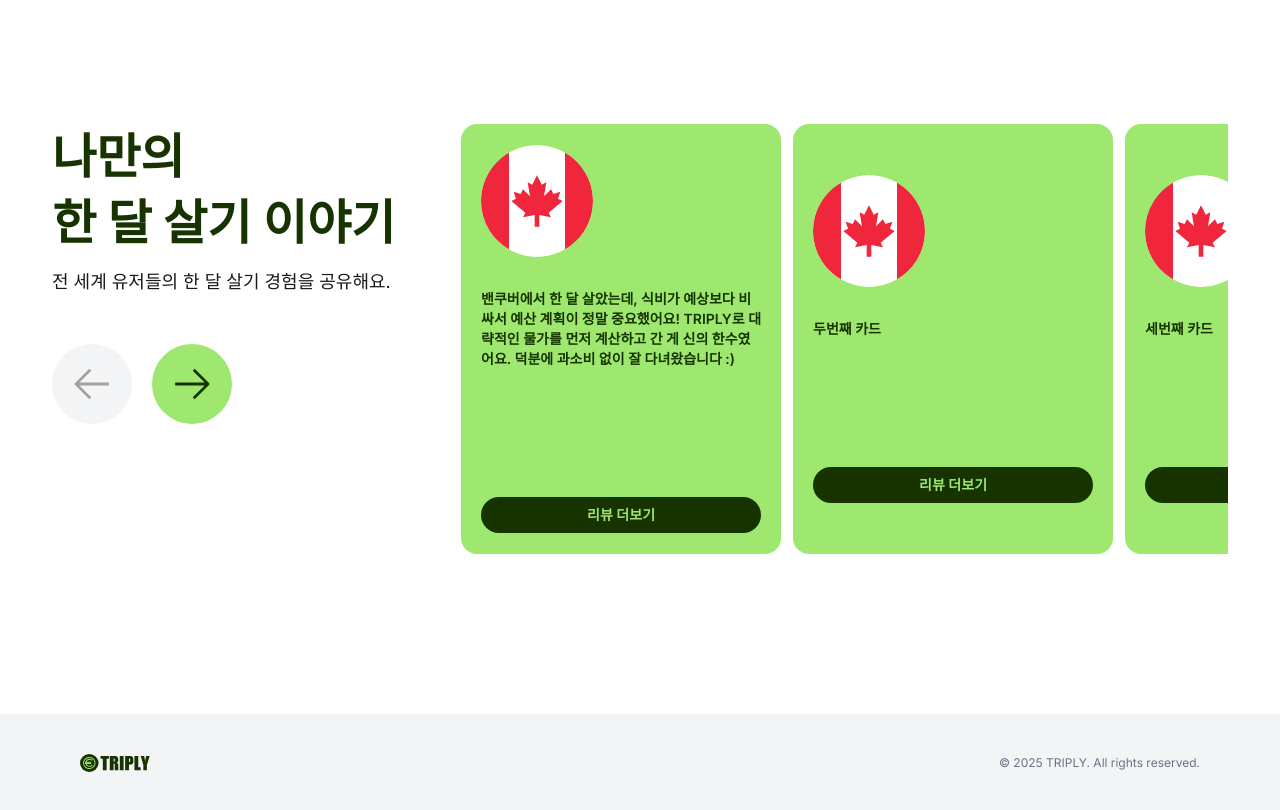
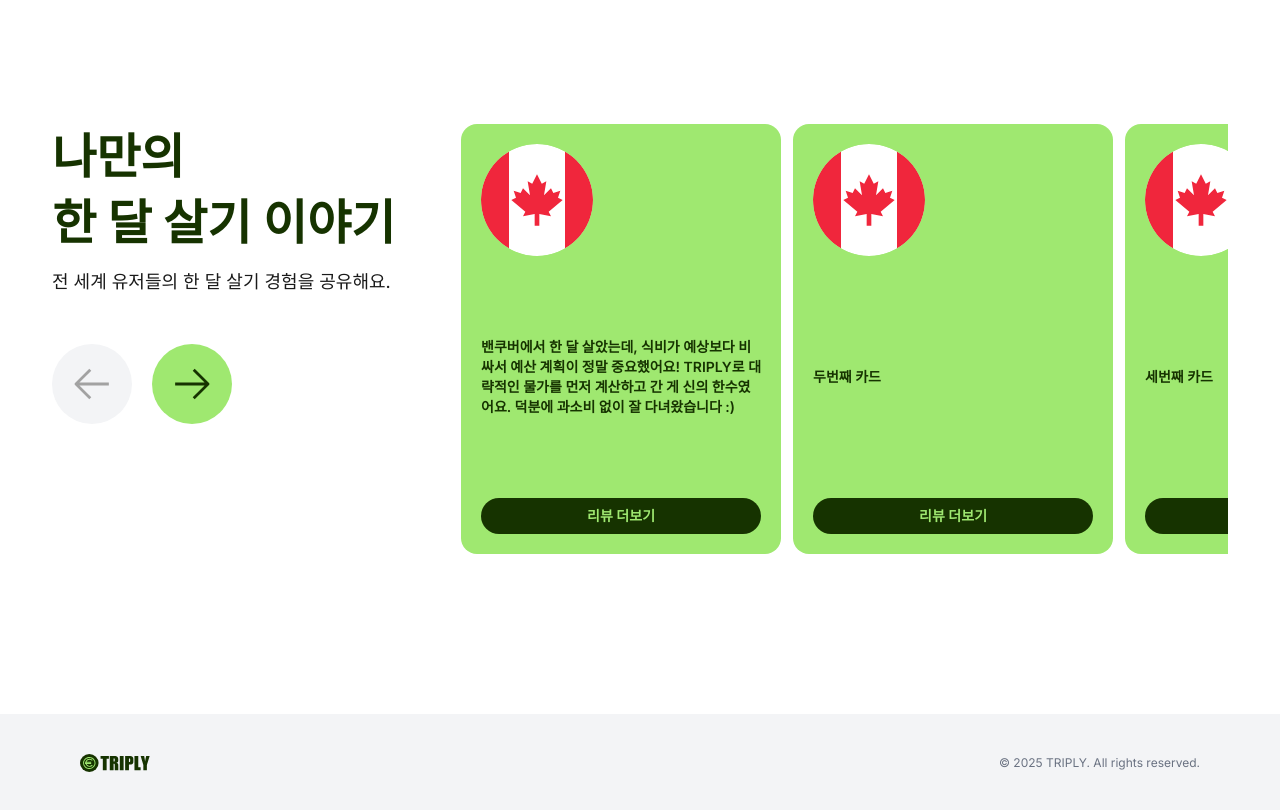
Before and after one commit to jiwoothedev/triply, a Next.js app: page / in a window 1280 px wide. Shown: the part 2640-3450 px from the top of the page. Built offline with nearby package versions, Linux system fonts and the light colour scheme.

Commit message:
style: MainCommunityCard 레이아웃 수정

```diff
--- a/src/components/main/MainCommunityCard.tsx
+++ b/src/components/main/MainCommunityCard.tsx
@@ -7,11 +7,16 @@ interface MainCommunityCardProps {
 
 export default function MainCommunityCard({ content }: MainCommunityCardProps) {
   return (
-    <div className="w-[320px] h-[430px] rounded-2xl p-5 bg-primary flex flex-col justify-center">
+    <div className="w-[320px] h-[430px] rounded-2xl p-5 bg-primary flex flex-col justify-between">
+      <div>
         <FlagIcon country="Canada" />
-      <p className="mt-8 mb-32 font-semibold text-primary-dark text-sm">
-        {content}
-      </p>
+      </div>
+
+      <div className="flex-1 flex items-center">
+        <p className="font-semibold text-primary-dark text-sm">{content}</p>
+      </div>
+
+      <div className="flex justify-center">
         <Button
           width="w-[280px]"
           text="리뷰 더보기"
@@ -20,5 +25,6 @@ export default function MainCommunityCard({ content }: MainCommunityCardProps) {
           bgColor="bg-primary-dark hover:brightness-130"
         />
       </div>
+    </div>
   );
 }
```
Lines whose indentation alone changed are shown as unchanged.
